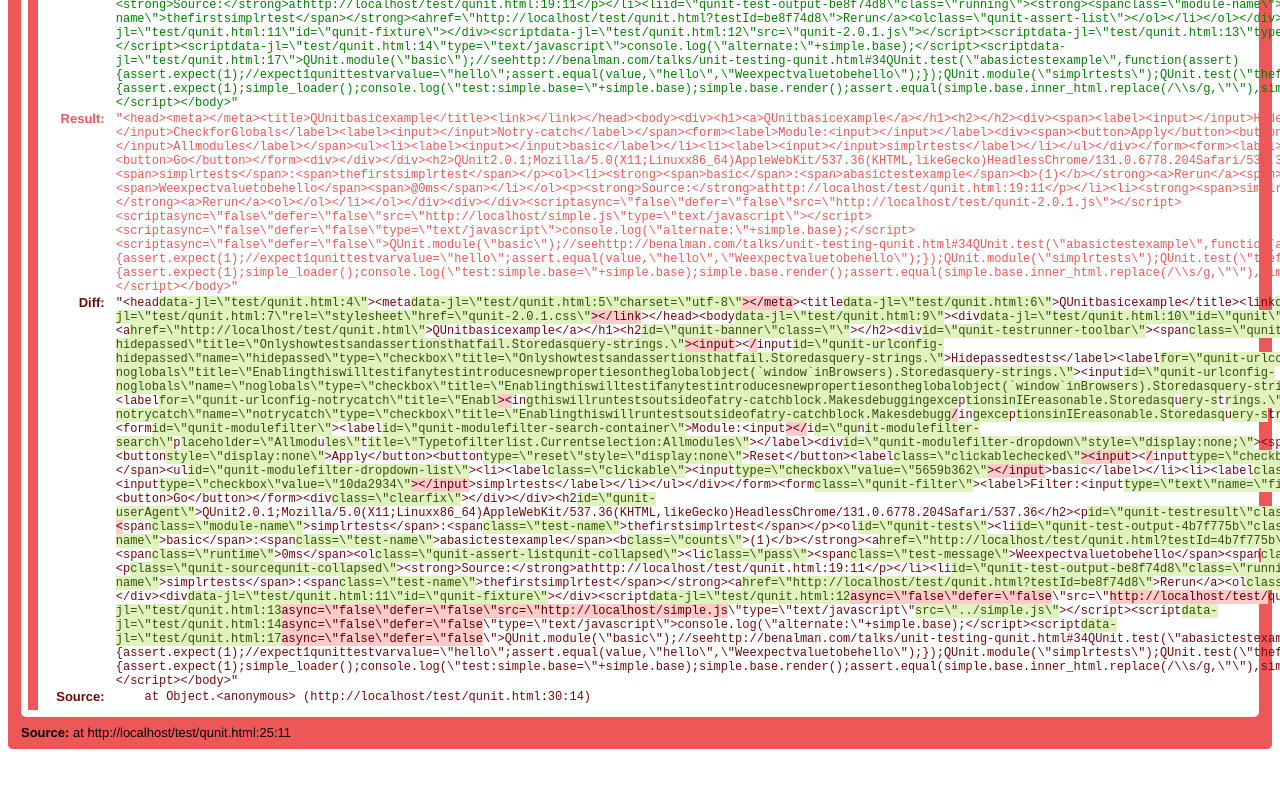
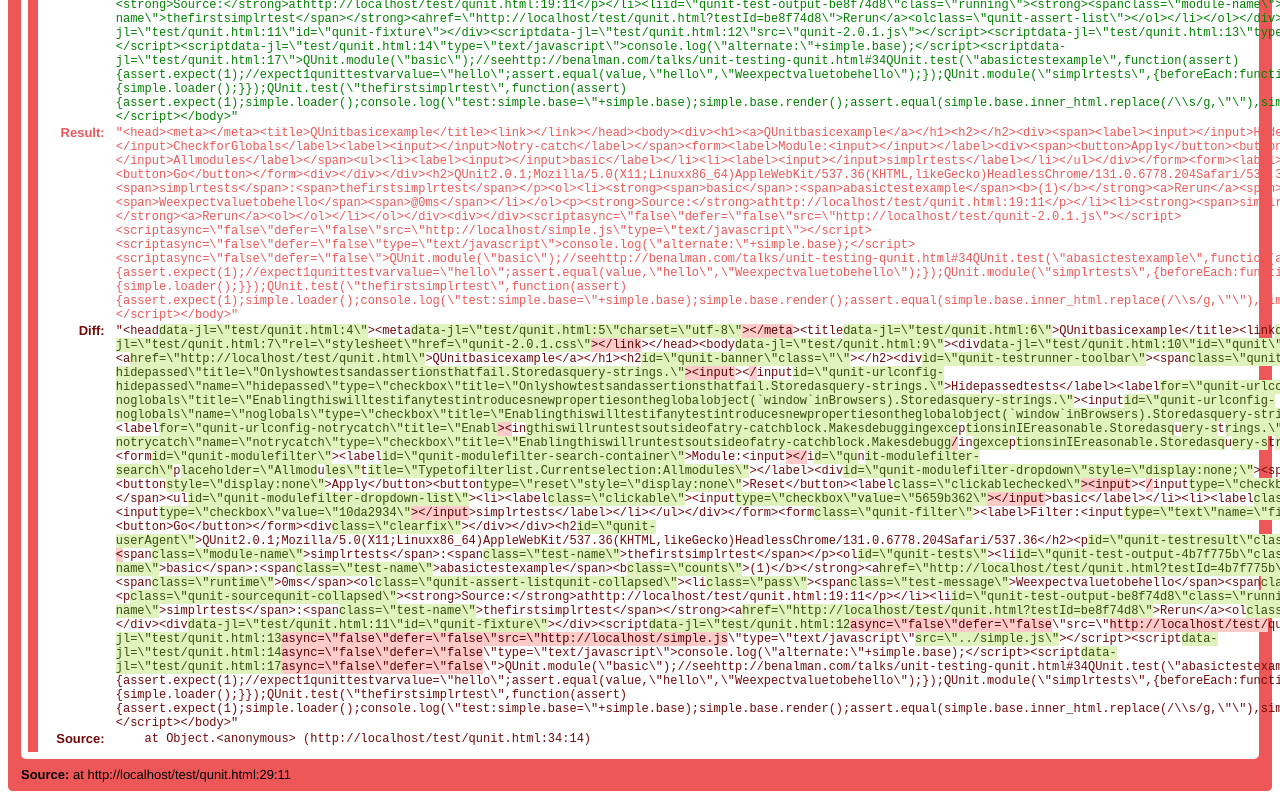
Before and after one commit to buckbaskin/simplejs, a website: page test/qunit.html in a window 1280 px wide. Shown: the part 510-1310 px from the top of the page. Before the commit the page ends 1268 px from the top, so only its background shows below. Drawn offline with Linux system fonts and the light colour scheme.

Commit message:
Back to running for local tests

```diff
--- a/simple.js
+++ b/simple.js
@@ -1,6 +1,12 @@
 // create the simple object in the global namespace
 // tslint:disable-next-line:no-var-keyword
-var simple = simple || {};
+var simple = (function (window, document) {
+    var simple = {
+        generators: undefined,
+        Element: undefined,
+        base: undefined,
+        loader: undefined
+    };
     var pr = { nt: undefined };
     pr.nt = console.log;
     // create a generators namespace
@@ -127,10 +133,12 @@ simple.Element.prototype.addChild = function addChild(child) {
     // create the base page object
     pr.nt("simple.base loaded");
     simple.base = new simple.Element();
-var simple_loader = function simple_loader() {
+    simple.loader = function simple_loader() {
         // pr.nt("simple_loader load");
         simple.base = new simple.Element().build(document.documentElement);
         // pr.nt("simple.base = "+simple.base);
         // pr.nt("simple_loader done");
     };
-window.onload = simple_loader;
+    return simple;
+})(window, document);
+window.onload = simple.loader;
--- a/test/qunit.html
+++ b/test/qunit.html
@@ -21,10 +21,14 @@
       var value = "hello";
       assert.equal( value, "hello", "We expect value to be hello" );
     });
-    QUnit.module("simplr tests");
+    QUnit.module("simplr tests", {
+      beforeEach: function() {
+        simple.loader();
+      }
+    });
     QUnit.test("the first simplr test", function( assert ) {
       assert.expect(1);
-      simple_loader();
+      simple.loader();
       console.log("test: simple.base = "+simple.base);
       simple.base.render();
       assert.equal(
```
Also changed, not shown: simple.ts (+11 -3 lines). Lines whose indentation alone changed are shown as unchanged.
